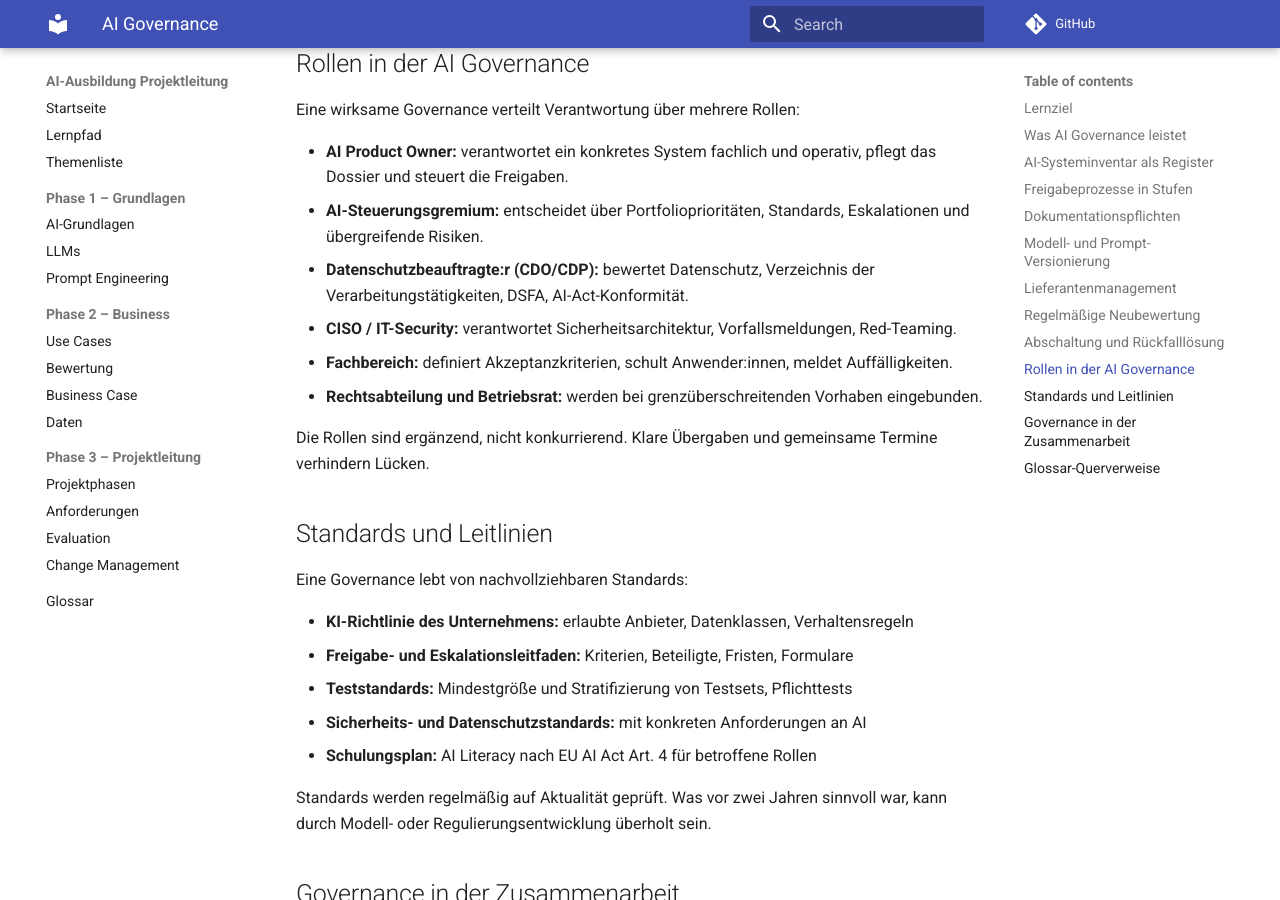
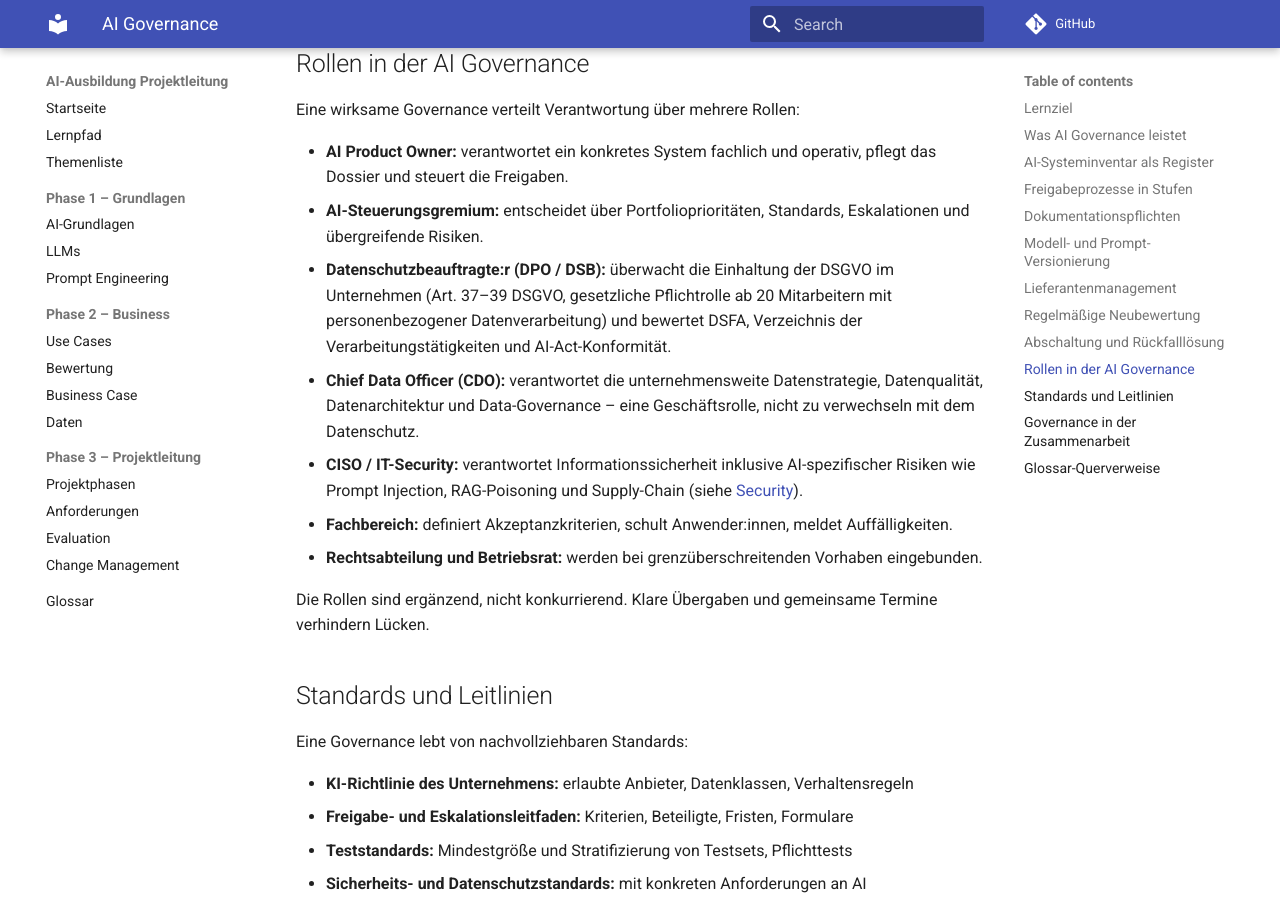
Before and after one commit to EmanuelST-G/ai-training-starter, an MkDocs documentation site: the page built from docs/verantwortung/19-governance.md, in a window 1280 px wide and 900 px high, scrolled down 3611 px. Built offline with MkDocs 1.6.1 and Material for MkDocs 9.7.7, drawn with Linux system fonts in a browser that asks for light colours; comment, search, counter and statistics services are not loaded.

Commit message:
fix(docs): trenne DPO, CDO und CISO in governance-rollen
Die Rollenbeschreibung in docs/verantwortung/19-governance.md hat den
Datenschutzbeauftragten (DPO/DSB) mit dem Chief Data Officer (CDO/CDP)
vermischt. Das wird aufgespalten: DSB als DSGVO-Pflichtrolle mit
Art. 37-39, CDO als eigene Geschaeftsrolle fuer Datenstrategie und
-qualitaet, CISO mit AI-Security-Scope und Querverweis auf
17-security.md.

```diff
--- a/docs/verantwortung/19-governance.md
+++ b/docs/verantwortung/19-governance.md
@@ -109,8 +109,9 @@ Eine wirksame Governance verteilt Verantwortung über mehrere Rollen:
 
 - **AI Product Owner:** verantwortet ein konkretes System fachlich und operativ, pflegt das Dossier und steuert die Freigaben.
 - **AI-Steuerungsgremium:** entscheidet über Portfolioprioritäten, Standards, Eskalationen und übergreifende Risiken.
-- **Datenschutzbeauftragte:r (CDO/CDP):** bewertet Datenschutz, Verzeichnis der Verarbeitungstätigkeiten, DSFA, AI-Act-Konformität.
-- **CISO / IT-Security:** verantwortet Sicherheitsarchitektur, Vorfallsmeldungen, Red-Teaming.
+- **Datenschutzbeauftragte:r (DPO / DSB):** überwacht die Einhaltung der DSGVO im Unternehmen (Art. 37–39 DSGVO, gesetzliche Pflichtrolle ab 20 Mitarbeitern mit personenbezogener Datenverarbeitung) und bewertet DSFA, Verzeichnis der Verarbeitungstätigkeiten und AI-Act-Konformität.
+- **Chief Data Officer (CDO):** verantwortet die unternehmensweite Datenstrategie, Datenqualität, Datenarchitektur und Data-Governance – eine Geschäftsrolle, nicht zu verwechseln mit dem Datenschutz.
+- **CISO / IT-Security:** verantwortet Informationssicherheit inklusive AI-spezifischer Risiken wie Prompt Injection, RAG-Poisoning und Supply-Chain (siehe [Security](17-security.md)).
 - **Fachbereich:** definiert Akzeptanzkriterien, schult Anwender:innen, meldet Auffälligkeiten.
 - **Rechtsabteilung und Betriebsrat:** werden bei grenzüberschreitenden Vorhaben eingebunden.
 
```
